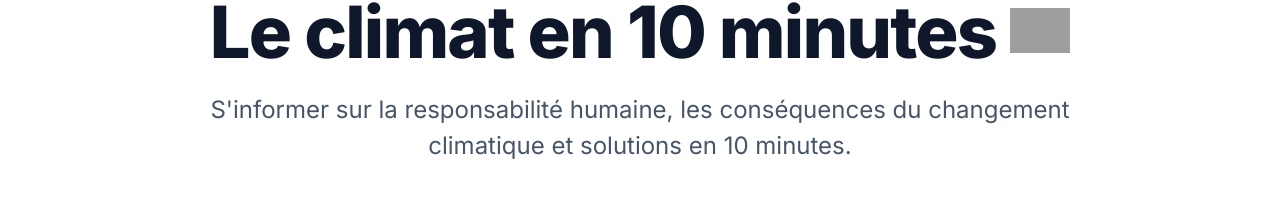
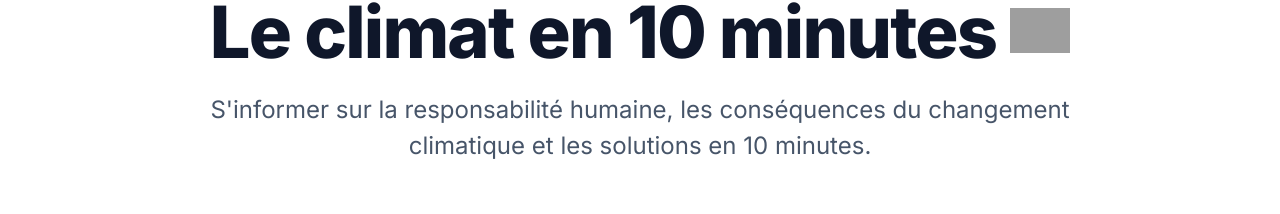
Before and after one commit to alexandre-mace/leclimat, a Next.js app: page / in a window 1280 px wide. Shown: the part 316-530 px from the top of the page. Built offline with nearby package versions, Linux system fonts and the light colour scheme; grey boxes are pictures that could not be loaded.

Commit message:
Update description

```diff
--- a/app/layout.tsx
+++ b/app/layout.tsx
@@ -10,8 +10,7 @@ const inter = Inter({ subsets: ["latin"] });
 export const metadata: Metadata = {
   title: "Le climat en 10 minutes",
   description:
-    "S'informer sur la responsabilité humaine, les conséquences du\n" +
-    "          changement climatique et solutions en 10 minutes.",
+    "S'informer sur la responsabilité humaine, les conséquences du changement climatique et les solutions en 10 minutes.",
 };
 
 export default function RootLayout({
--- a/app/page.tsx
+++ b/app/page.tsx
@@ -27,7 +27,7 @@ export default function Home() {
         </h1>
         <p className="mt-6 text-2xl leading-normal text-slate-600 text-center max-w-4xl mx-auto">
           S'informer sur la responsabilité humaine, les conséquences du
-          changement climatique et solutions en 10 minutes.
+          changement climatique et les solutions en 10 minutes.
         </p>
         <NextSection content={"C'est parti"} anchor={"#start"} />
       </div>
```
